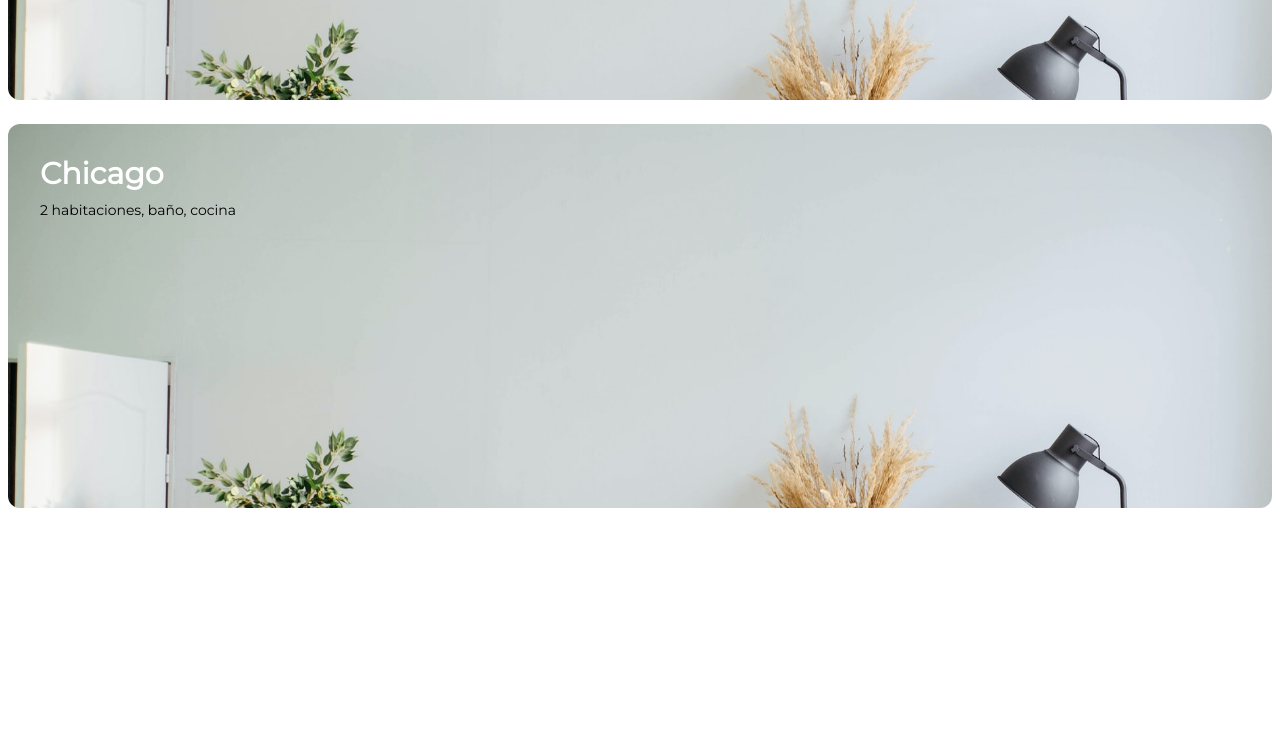
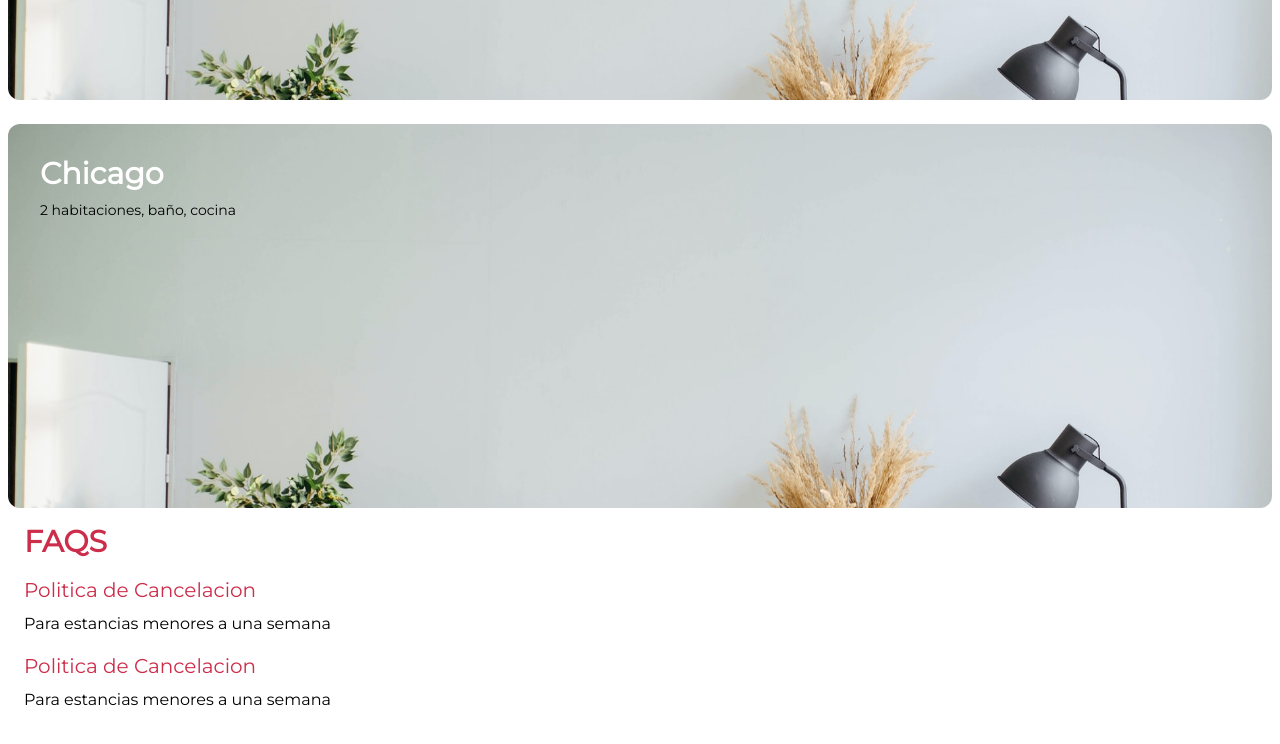
Before and after one commit to chrisjv87/Platzi-Travel, a website: page public/index.html in a window 1280 px wide. Shown: the part 1068-1812 px from the top of the page. Before the commit the page ends 1580 px from the top, so only its background shows below. Drawn offline with Linux system fonts and the light colour scheme.

Commit message:
Creando seccion de FAQS Frecuently Ask Questions

```diff
--- a/public/index.html
+++ b/public/index.html
@@ -59,7 +59,7 @@
                     </div>
                 </div>
             </div>
-            <div class="px-2 h-full w-full" id="rentas_destacadas">
+            <div class="px-2 h-full w-full id="rentas_destacadas">
                 <p class="text-3xl text-primary font-semibold pb-6 mt-6">Rentas Destacadas</p>
                 <div class="w-full h-full flex flex-col space-y-6 items-center justify-center">
                     <div class="w-full h-96 bg-chicago bg-cover rounded-xl">
@@ -72,6 +72,19 @@
                     </div>
                 </div>
             </div>
+            <div class="w-full h-full mt-12" id="faqs">
+                <div class="w-full h-full px-6 flex flex-col space-y-4">
+                    <p class="text-3xl text-primary font-semibold mt-6">FAQS</p>
+                    <div>
+                        <p class="text-xl font-medium text-primary">Politica de Cancelacion</p>
+                        <p class="text-base pt-2">Para estancias menores a una semana</p>
+                    </div>
+                    <div>
+                        <p class="text-xl font-medium text-primary">Politica de Cancelacion</p>
+                        <p class="text-base pt-2">Para estancias menores a una semana</p>
+                    </div>
+                </div>
+            </div>
         </section>
         <footer>
 
```
Also changed, not shown: public/css/tailwind.css.
